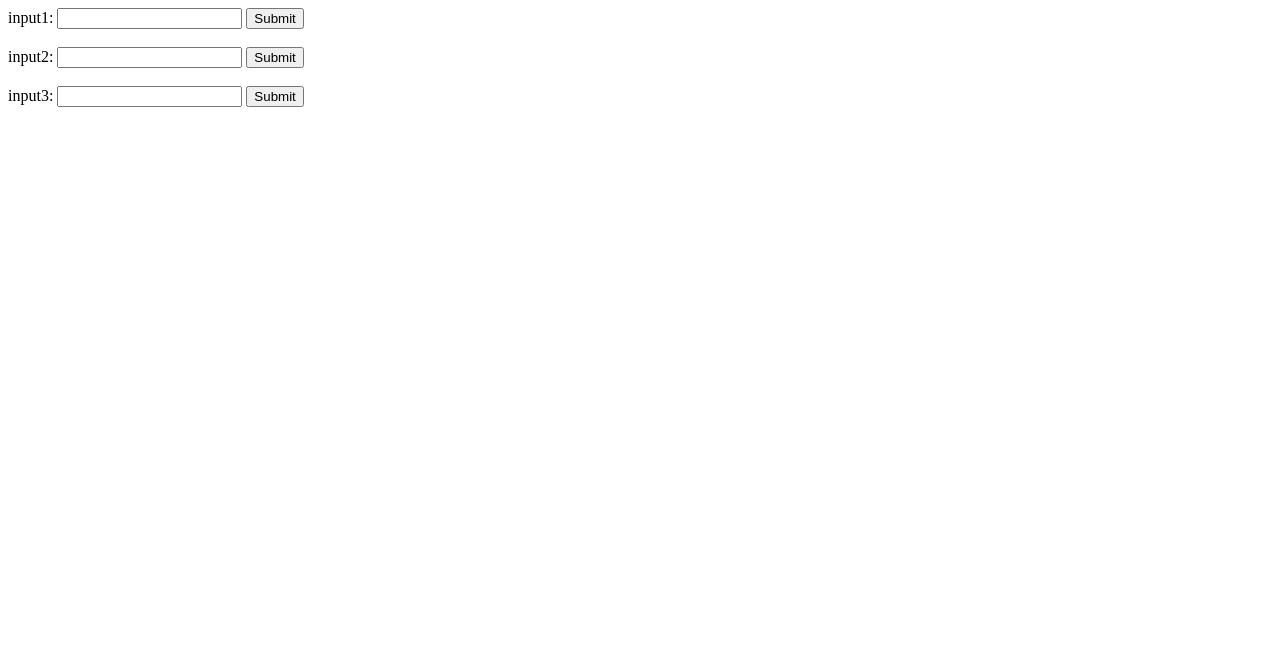
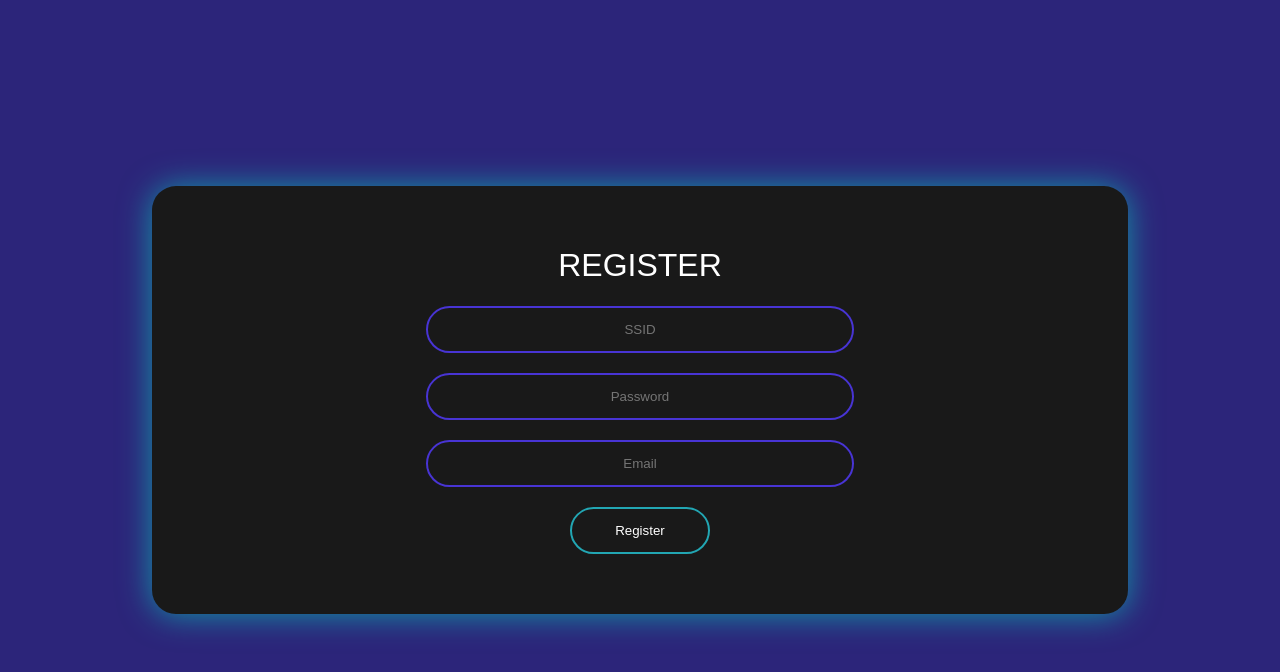
Before and after one commit to darkflowsrl/DARKBOX-IOT, a plain HTML site: page data/index.html in a window 1280 px wide. Drawn offline with Linux system fonts and the light colour scheme.

Commit message:
Fixed index and css
Fix HTTP Request
<Guru Meditation Error: Core  1 panic'ed (LoadProhibited)>

```diff
--- a/data/config.json
+++ b/data/config.json
@@ -1,6 +1,6 @@
 {
-    "ssid":"Tch-Guest3-2.4",
-    "wifiPassword":"sevillanas",
+    "ssid":"chop",
+    "wifiPassword":"741963258",
     "host":"mqtt.darkflow.com.ar",
     "root_topic_subscribe":"giuli/testing",
     "root_topic_publish":"giuli/data",
--- a/data/index.html
+++ b/data/index.html
@@ -1,17 +1,94 @@
-<!DOCTYPE HTML><html><head>
-  <title>ESP Input Form</title>
-  <meta name="viewport" content="width=device-width, initial-scale=1">
-  </head><body>
-  <form action="/get">
-    input1: <input type="text" name="input1">
-    <input type="submit" value="Submit">
-  </form><br>
-  <form action="/get">
-    input2: <input type="text" name="input2">
-    <input type="submit" value="Submit">
-  </form><br>
-  <form action="/get">
-    input3: <input type="text" name="input3">
-    <input type="submit" value="Submit">
+<!DOCTYPE html>
+<html lang="en">
+
+<head>
+  <meta charset="UTF-8">
+  <meta name="viewport" content="width=device-width, initial-scale=1.0">
+  <title>ESP32 Form</title>
+  <style>
+    body {
+      margin: 0;
+      padding: 0;
+      font-family: Arial, Helvetica, sans-serif;
+      background-color: #2c257a;
+    }
+
+    .box {
+      width: 70%;
+      padding: 40px;
+      position: absolute;
+      top: 50%;
+      left: 50%;
+      transform: translate(-50%, -50%);
+      background-color: #191919;
+      color: white;
+      text-align: center;
+      border-radius: 24px;
+      box-shadow: 0px 1px 32px 0px rgba(0, 227, 197, 0.59);
+    }
+
+    h1 {
+      text-transform: uppercase;
+      font-weight: 500;
+    }
+
+    input {
+      border: 0;
+      display: block;
+      background: none;
+      margin: 20px auto;
+      text-align: center;
+      border: 2px solid #4834d4;
+      padding: 14px 10px;
+      width: 45%;
+      outline: none;
+      border-radius: 24px;
+      color: white;
+      font-size: smaller;
+      transition: 0.3s;
+    }
+
+    input:focus {
+      width: 90%;
+      border-color: #22a6b3;
+    }
+
+    input[type='submit'] {
+      border: 0;
+      display: block;
+      background: none;
+      margin: 20px auto;
+      text-align: center;
+      border: 2px solid #22a6b3;
+      padding: 14px 10px;
+      width: 140px;
+      outline: none;
+      border-radius: 24px;
+      color: white;
+      transition: 0.3s;
+      cursor: pointer;
+    }
+
+    input[type='submit']:hover {
+      background-color: #22a6b3;
+    }
+  </style>
+</head>
+
+<body>
+  <form action="/get" class="box" id="my-form">
+    <h1>Register</h1>
+    <div class="part">
+      <input name="ssidParam" type="text" placeholder="SSID">
+    </div>
+    <div class="part">
+      <input type="password" name="passwParam" placeholder="Password">
+    </div>
+    <div class="part">
+      <input name="mailReceiverParam" type="text" placeholder="Email">
+    </div>
+    <input type="submit" value="Register">
   </form>
-</body></html>
+</body>
+
+</html>
```
Also changed, not shown: data/main.css (added, +17 -0 lines), 5 other files.
